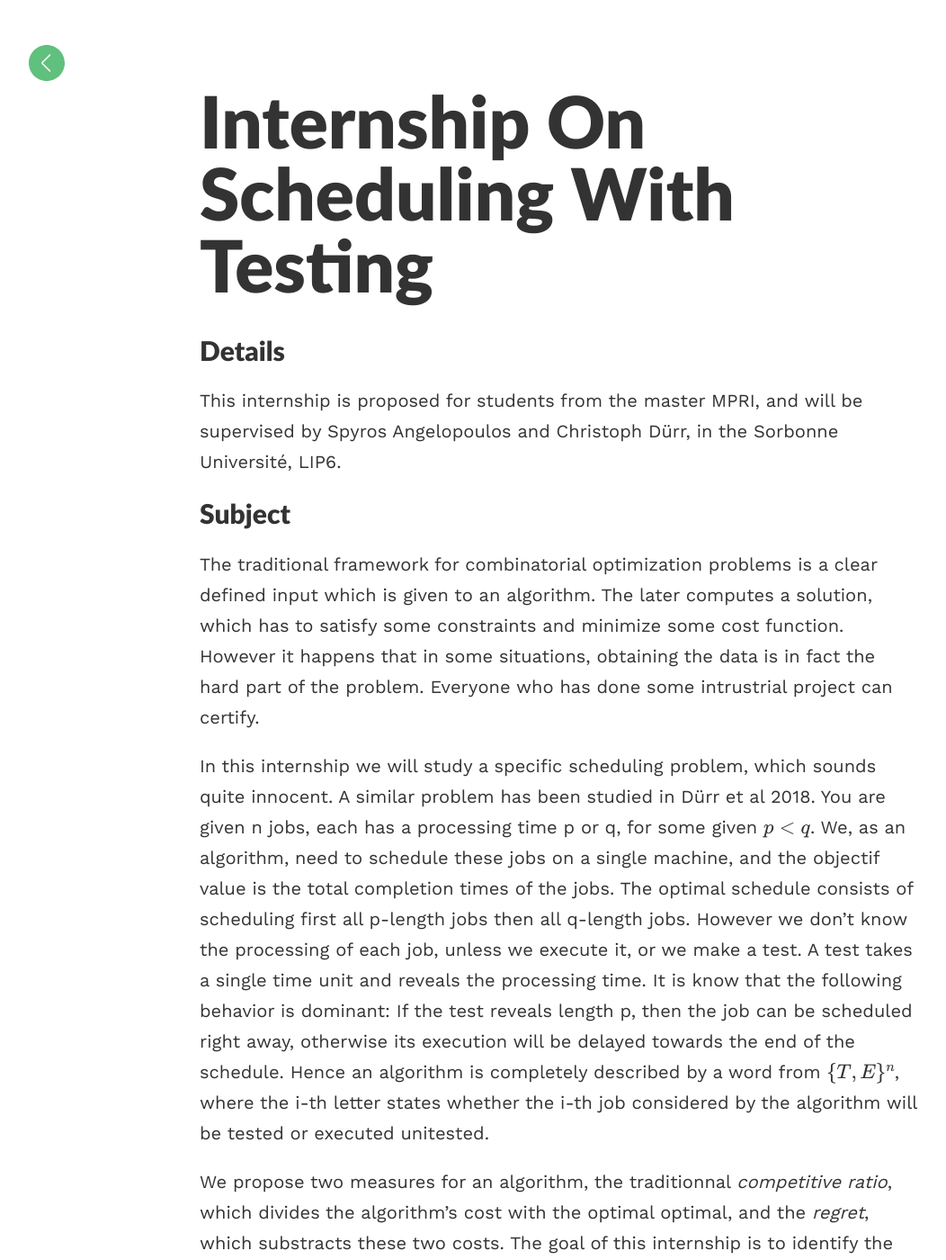
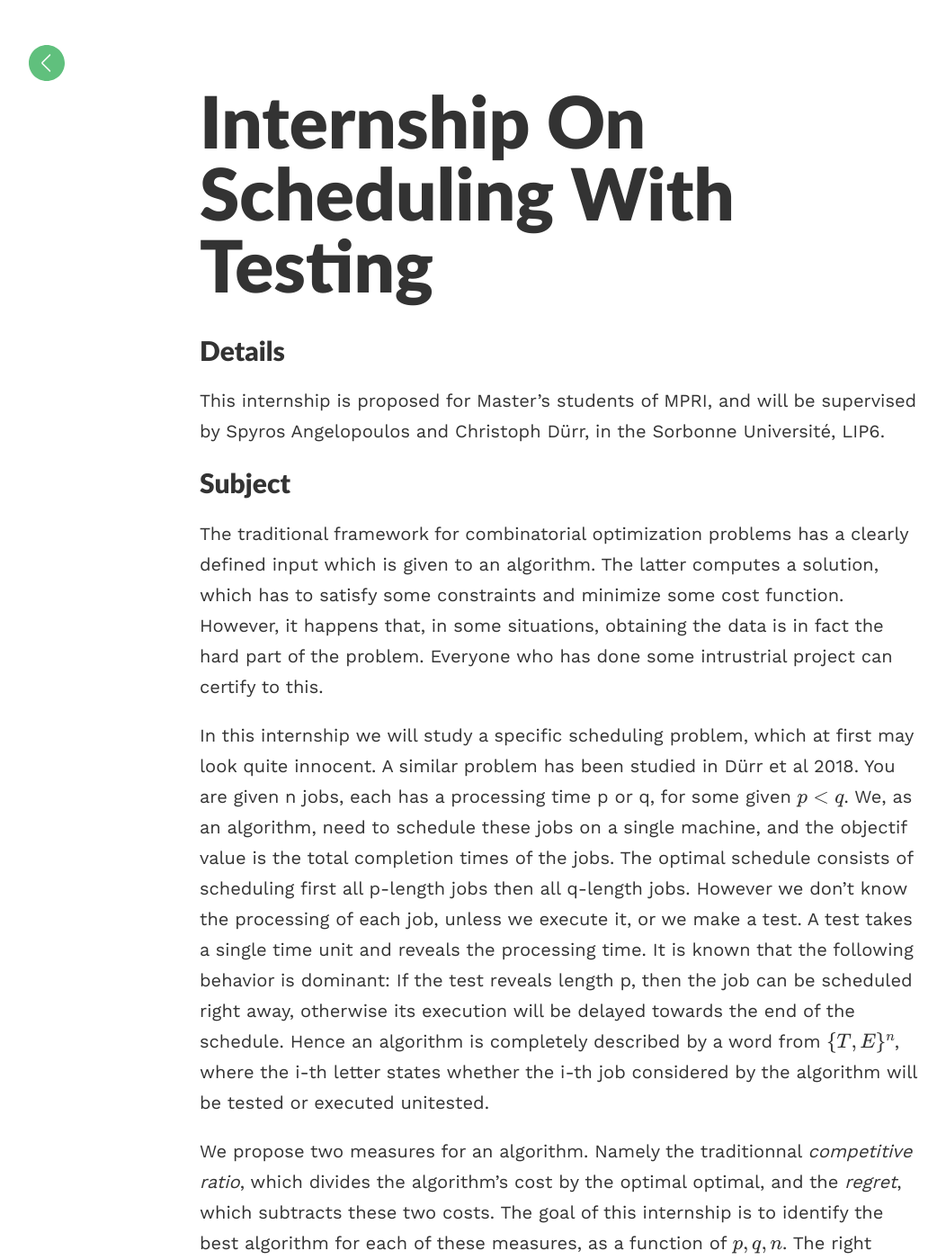
Before and after one commit to xtof-durr/xtof-durr.github.io, a Jekyll site: the page built from internships/19scheduling_testing.md, in a window 1280 px wide and 1400 px high. Shown: the whole window at 90% size, without its empty margins (18-1070 px from the left). Built offline with Jekyll 4.4.1, drawn with Linux system fonts in a browser that asks for light colours; our own code applies the rules of GitHub Pages for plain Markdown files; formulas are drawn with MathJax 3; some of the changed text lies outside the part shown.

Commit message:
internships/

```diff
--- a/internships/19scheduling_testing.md
+++ b/internships/19scheduling_testing.md
@@ -4,15 +4,15 @@
 
 ## Details
 
-This internship is proposed for students from the master MPRI, and will be supervised by Spyros Angelopoulos and Christoph Dürr, in the Sorbonne Université, LIP6.
+This internship is proposed for Master's students of MPRI, and will be supervised by Spyros Angelopoulos and Christoph Dürr, in the Sorbonne Université, LIP6.
 
 ## Subject
 
-The traditional framework for combinatorial optimization problems is a clear defined input which is given to an algorithm. The later computes a solution, which has to satisfy some constraints and minimize some cost function.  However it happens that in some situations, obtaining the data is in fact the hard part of the problem.  Everyone who has done some intrustrial project can certify.
+The traditional framework for combinatorial optimization problems has a clearly defined input which is given to an algorithm. The latter computes a solution, which has to satisfy some constraints and minimize some cost function.  However, it happens that, in some situations, obtaining the data is in fact the hard part of the problem.  Everyone who has done some intrustrial project can certify to this.
 
-In this internship we will study a specific scheduling problem, which sounds quite innocent. A similar problem has been studied in Dürr et al 2018. You are given n jobs, each has a processing time p or q, for some given $p < q$.  We, as an algorithm, need to schedule these jobs on a single machine, and the objectif value is the total completion times of the jobs.  The optimal schedule consists of scheduling first all p-length jobs then all q-length jobs.  However we don't know the processing of each job, unless we execute it, or we make a test. A test takes a single time unit and reveals the processing time.  It is know that the following behavior is dominant: If the test reveals length p, then the job can be scheduled right away, otherwise its execution will be delayed towards the end of the schedule.  Hence an algorithm is completely described by a word from $\\{T,E\\}^n$, where the i-th letter states whether the i-th job considered by the algorithm will be tested or executed unitested.
+In this internship we will study a specific scheduling problem, which at first may look quite innocent. A similar problem has been studied in Dürr et al 2018. You are given n jobs, each has a processing time p or q, for some given $p < q$.  We, as an algorithm, need to schedule these jobs on a single machine, and the objectif value is the total completion times of the jobs.  The optimal schedule consists of scheduling first all p-length jobs then all q-length jobs.  However we don't know the processing of each job, unless we execute it, or we make a test. A test takes a single time unit and reveals the processing time.  It is known that the following behavior is dominant: If the test reveals length p, then the job can be scheduled right away, otherwise its execution will be delayed towards the end of the schedule.  Hence an algorithm is completely described by a word from $\\{T,E\\}^n$, where the i-th letter states whether the i-th job considered by the algorithm will be tested or executed unitested.
 
-We propose two measures for an algorithm, the traditionnal *competitive ratio*, which divides the algorithm's cost with the optimal optimal, and the *regret*, which substracts these two costs.  The goal of this internship is to identify the best algorithm for each of these measures, as a function of $p, q, n$.  The right approach is to start with small values of $n$, $2,3,4,$ etc, and too see a pattern emerging from these preliminary studies.  The outcome of this work would be either a clear theoretical description of the optimal algorithm, or an experimental study. In both cases a publication in an appropriate venue is expected.
+We propose two measures for an algorithm. Namely the traditionnal *competitive ratio*, which divides the algorithm's cost by the optimal optimal, and the *regret*, which subtracts these two costs.  The goal of this internship is to identify the best algorithm for each of these measures, as a function of $p, q, n$.  The right approach is to start with small values of $n$, $2,3,4,$ etc, and too see a pattern emerging from these preliminary studies.  The outcome of this work would be either a clear theoretical description of the optimal algorithm, an experimental study or a combinatorion of the two. In both cases a publication in an appropriate venue is expected.
 
 ## Bibliography
 
@@ -25,6 +25,6 @@
 
 ## Appendix
 
-Here are some experiments that we already conducted for non adaptive algorithms, for the small instance with 4 jobs.  Every point in the diagram corresponds to a specific value p (the column) and q (the row). The letter indicates the best algorithm for these values. It can be observed that all these algorithms are described by a word of the form $T^*E^+$.  Proving this property would be one possible work for the intern.
+Here are some experiments that we already conducted for non adaptive algorithms, for the small instance with 4 jobs.  Every point in the diagram corresponds to a specific value p (the column) and q (the row). Each letter in this grid indicates the best algorithm for the corresponding values $p,q$. It can be observed that all these algorithms are described by a word of the form $T^*E^+$.  Proving this property would be one starting point for the intern.
 
 ![](19scheduling_testing.png)
```
